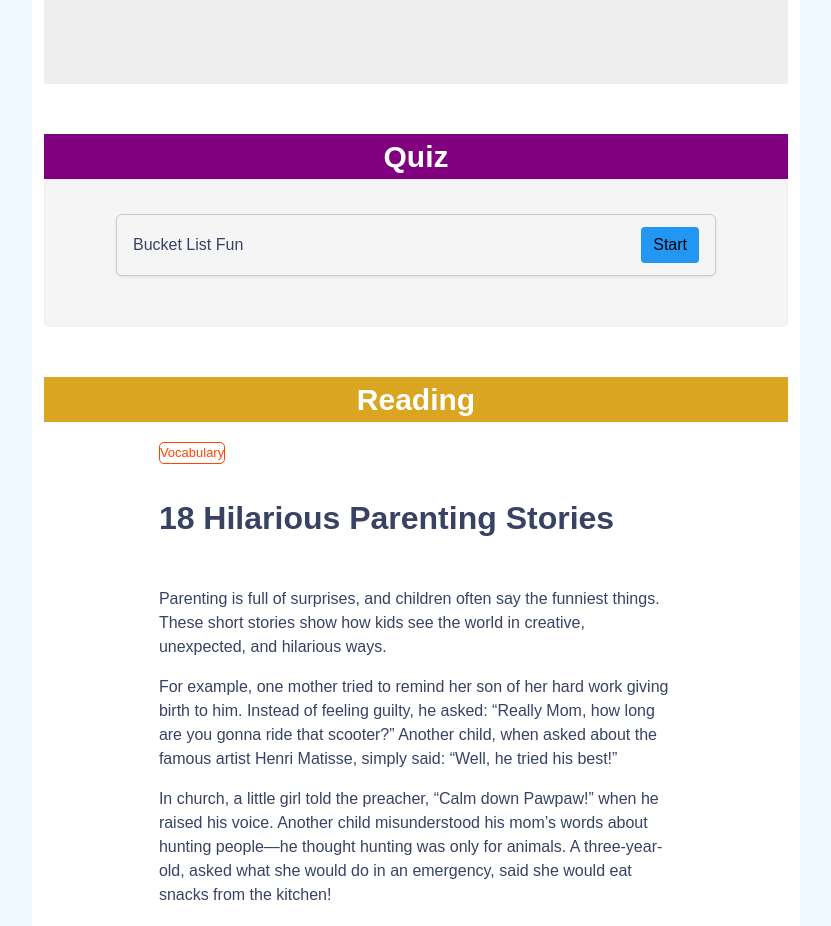
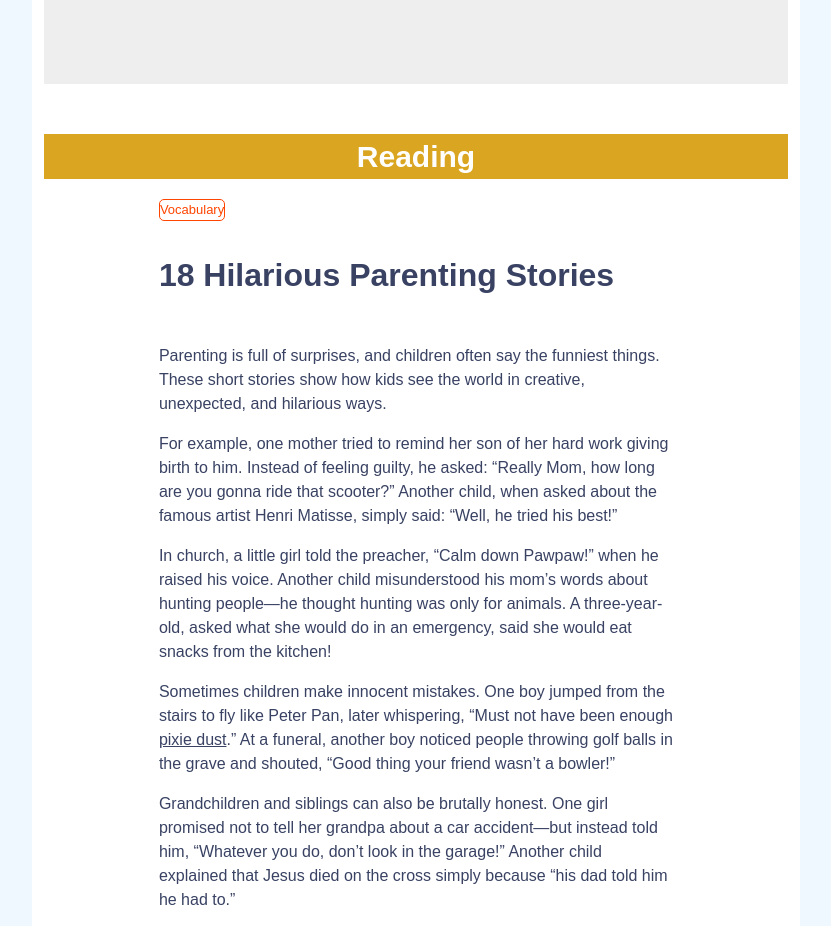
Before and after one commit to spartaq/hu-app, a React (Create React App) app: page /topics/parenting in a window 1280 px wide. Shown: the part 2880-3806 px from the top of the page, without its empty margins (224-1055 px from the left). Built offline with nearby package versions, Linux system fonts and the light colour scheme.

Commit message:
parenting2

```diff
--- a/src/Mainpages/Topics/parenting.js
+++ b/src/Mainpages/Topics/parenting.js
@@ -15,8 +15,6 @@ import RandomQuestionGenerator from '../../Components/DiscussionComps/questionge
 import GrammarExplanation from '../../Components/GrammarExplanationComps/edingexplanation.js';
 import headerimg from '../../Images/parents1.jpg';
 import ToggleSection from '../../Utils/toggleSection.js';
-import Quiz from '../Quizzes/quiz.js';
-import quizzesData from '../Quizzes/Data/bucketlistquiz.json';
 
 const sections = [
   { label: "Exercises", description: "Do this exercise to practice your grammar.", type: "quiz", subtype: "eding" },
@@ -75,12 +73,7 @@ const Parenting = () => {
                 </div>
 
 
- <div className="agenda-quiz">Quiz</div>
-                <div>
-                    <div className="agenda-display-grid">
-                        <Quiz quizzesData={quizzesData} />
-                    </div>
-                </div>
+
 
 
                 <div className="agenda-reading">Reading</div>
```
